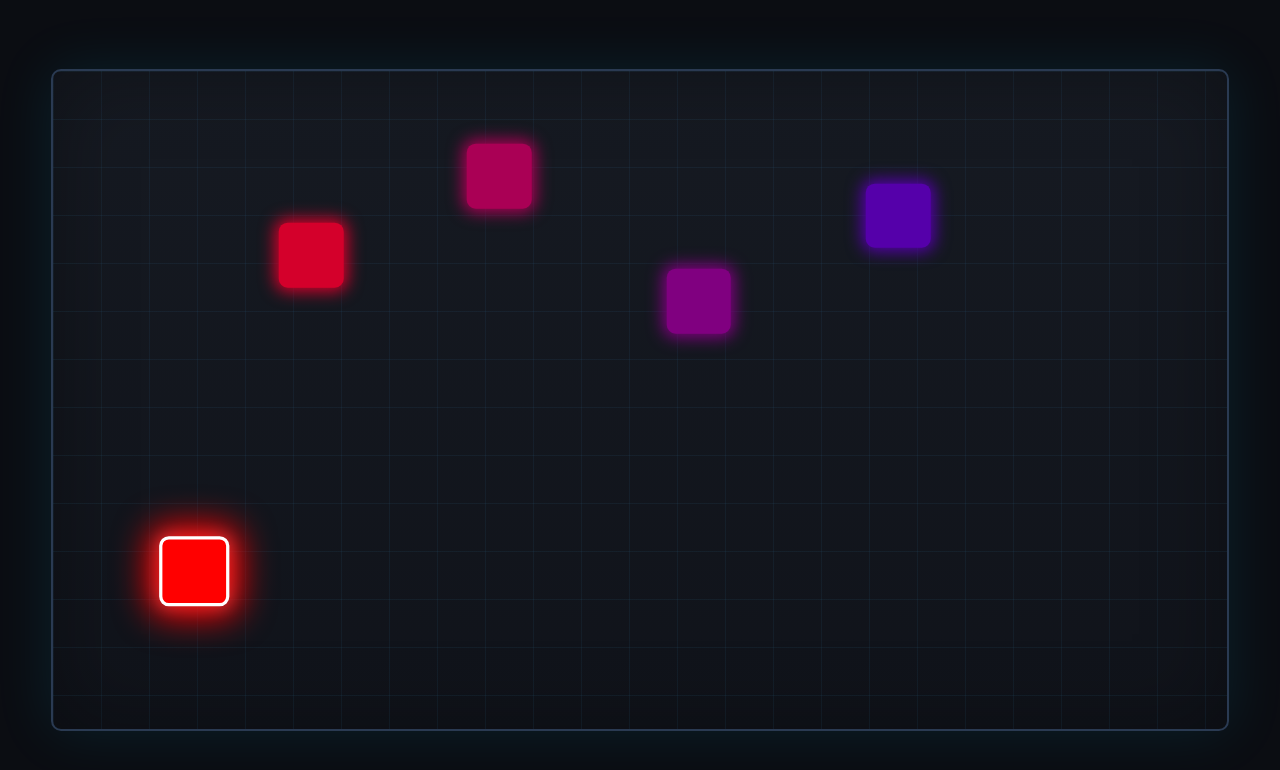
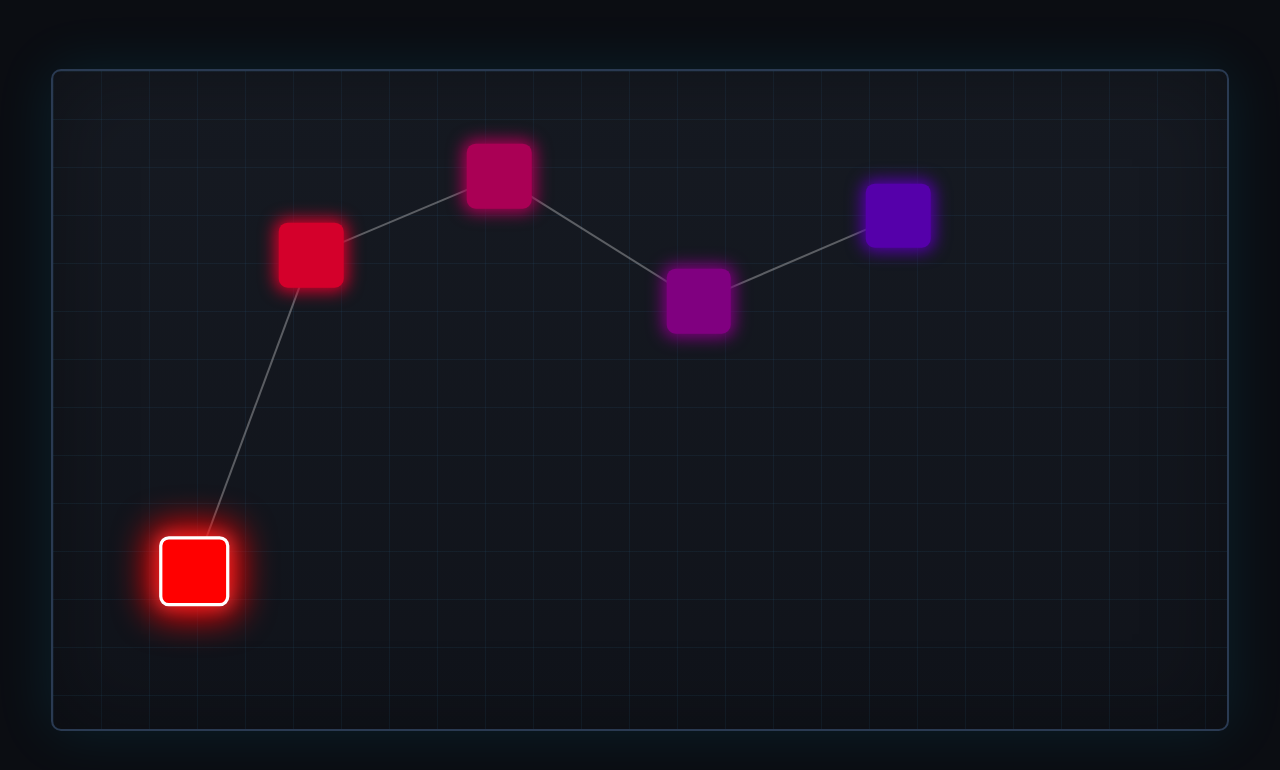
Before and after one commit to pugweather/untitled-targets-project, a React (Vite) app in the folder untitled-targets-project/: page / in a window 1280 px wide. Shown: the top 770 px of the page. Built offline with nearby package versions, Linux system fonts and the light colour scheme.

Commit message:
-connecting targets via lines

```diff
--- a/untitled-targets-project/src/components/GameBoard.tsx
+++ b/untitled-targets-project/src/components/GameBoard.tsx
@@ -49,6 +49,24 @@ export default function GameBoard() {
                     )
                 })
                 }
+                <svg width="100%" height="100%" style={{position: "absolute", pointerEvents: "none", inset: "0"}}>
+                    {
+                        targets.map((targ, idx) => {
+                            // Need 2 targets to connect a line
+                            if (!targets[idx + 1]) return
+                            return (
+                            <line
+                                key={idx}
+                                stroke="rgba(255,255,255,0.3)"
+                                strokeWidth="2"
+                                x1={targ.left + '%'}
+                                y1={targ.top + '%'}
+                                x2={targets[idx + 1]["left"] + '%'}
+                                y2={targets[idx + 1]["top"] + '%'}/>
+                            )
+                        })
+                    }
+                </svg>
             </div>
         </div>
     )
--- a/untitled-targets-project/src/components/Gameboard.module.css
+++ b/untitled-targets-project/src/components/Gameboard.module.css
@@ -44,6 +44,7 @@
   color: color-mix(in srgb, red, blue var(--mix, 0%));
   background: color-mix(in srgb, red, blue var(--mix, 0%));
   box-shadow: 0 0 16px 4px currentColor;
+  z-index: 1;
 }
 
 .step0 {
```
Lines whose indentation alone changed are shown as unchanged.
